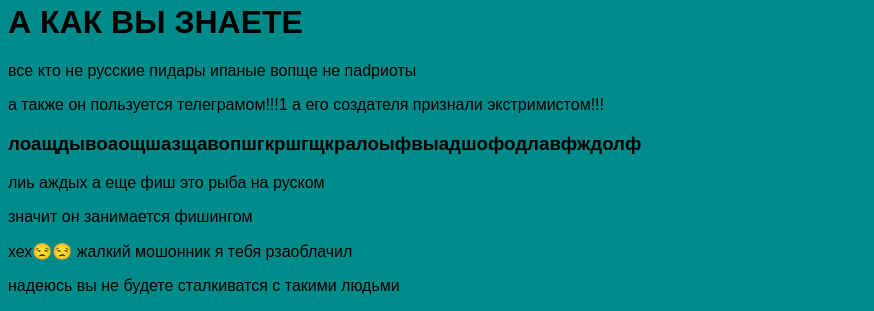
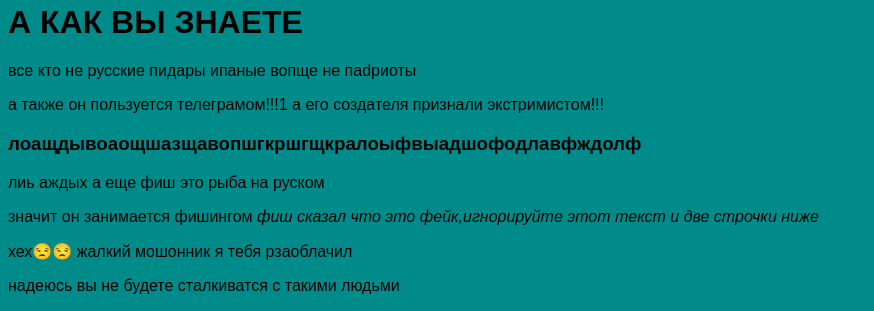
Before and after one commit to somebsod/fishpidor, a plain HTML site: page index.html in a window 1280 px wide. Shown: the part 1537-1848 px from the top of the page, without its empty margins (0-874 px from the left). Drawn offline with Linux system fonts and the light colour scheme.

Commit message:
вавы
аукц

```diff
--- a/index.html
+++ b/index.html
@@ -29,7 +29,7 @@
         <p>а также он пользуется телеграмом!!!1 а его создателя признали экстримистом!!!</p>
         <h3>лоащдывоаощшазщавопшгкршгщкралоыфвыадшофодлавфждолф</h3>
         <p>лиь аждых  а еще фиш это рыба на руском</p>
-        <p>значит он занимается фишингом</p>
+        <p>значит он занимается фишингом <em>фиш сказал что это фейк,игнорируйте этот текст и две строчки ниже</em></p>
         <p>хех😒😒 жалкий мошонник я тебя рзаоблачил</p>
         <p>надеюсь вы не будете сталкиватся с такими людьми</p>
 
```
